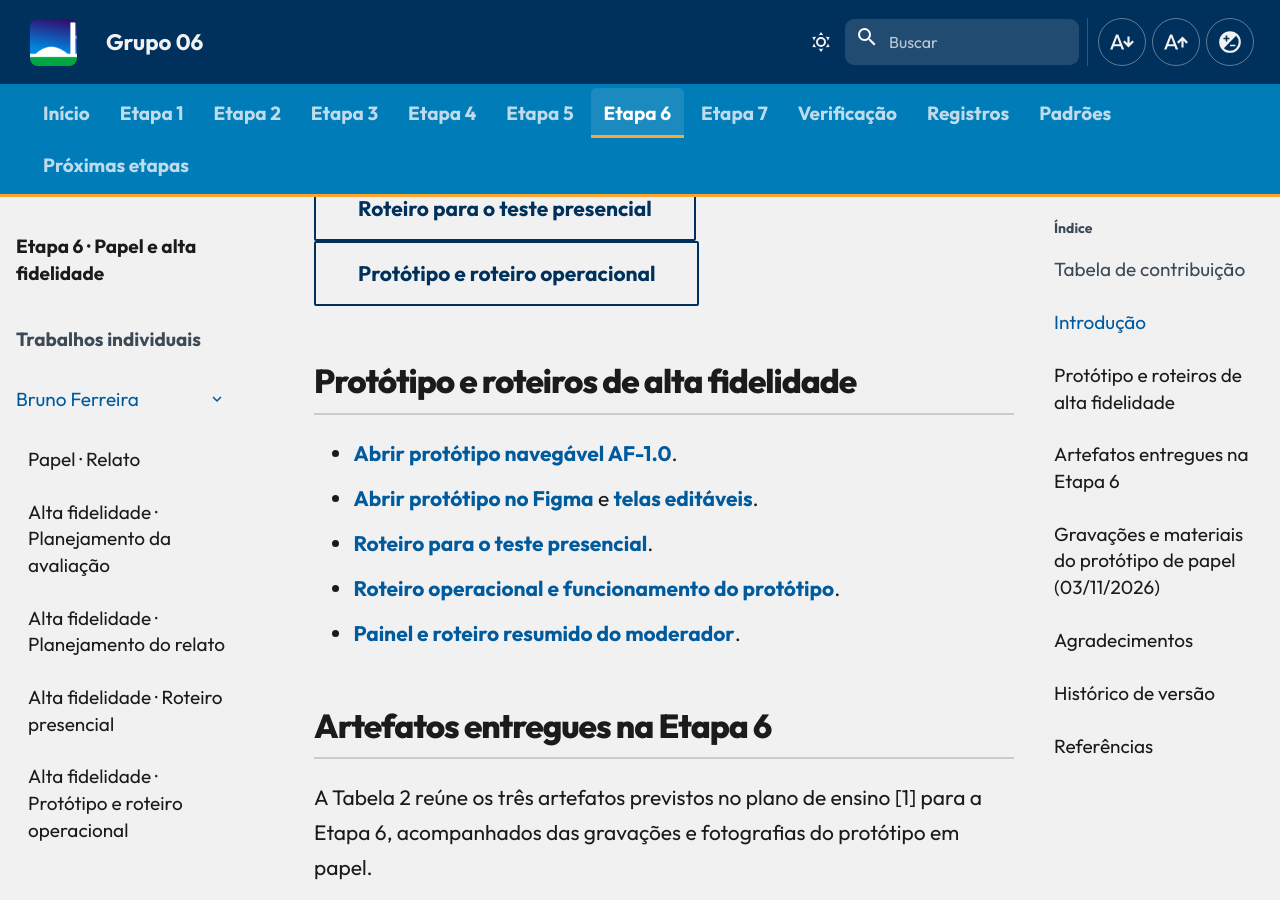
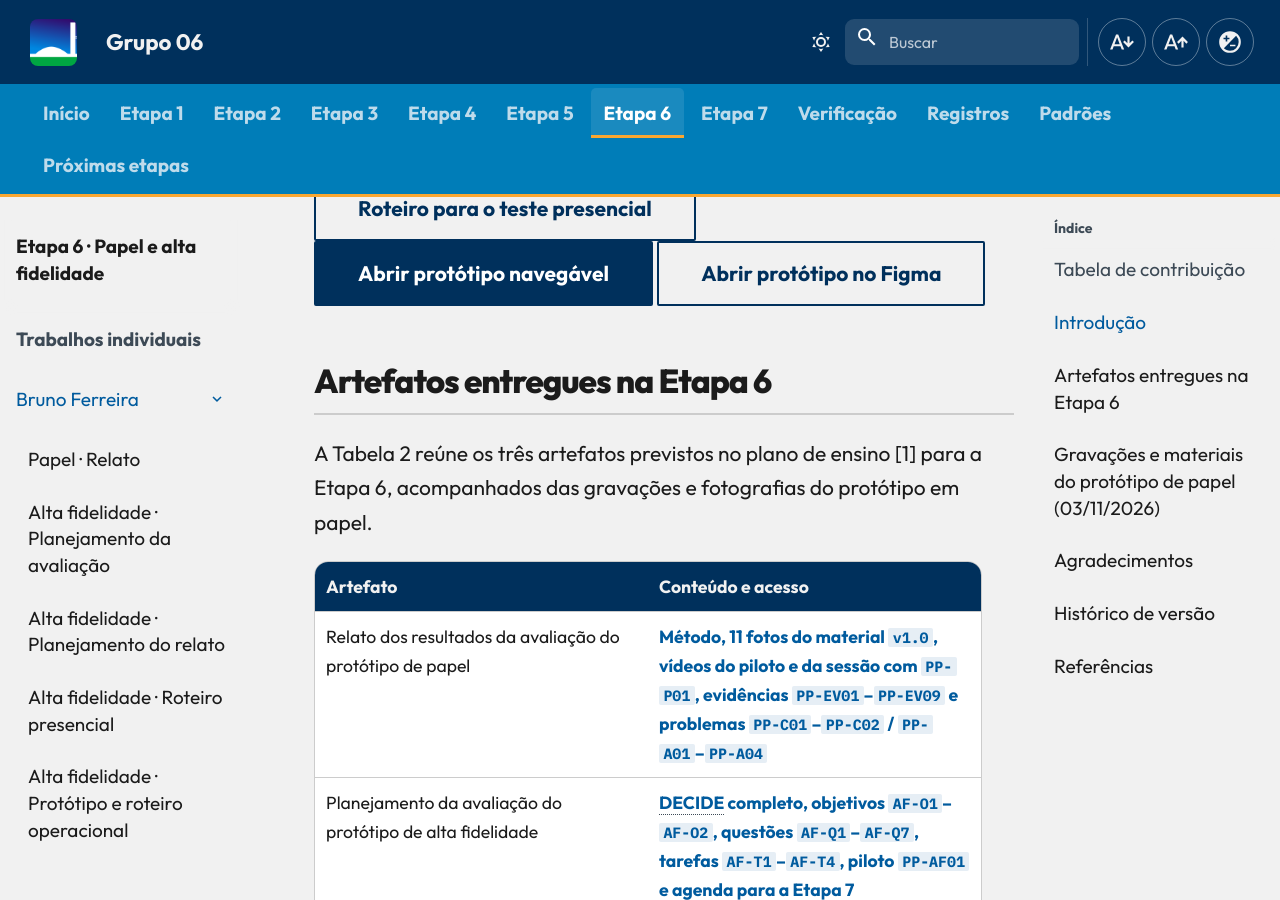
Before and after one commit to Interacao-Humano-Computador/2026.2-Grupo06, an MkDocs documentation site: the page built from docs/entrega-6/individual/bruno/index.md, in a window 1280 px wide and 900 px high, scrolled down 1751 px. Built offline with MkDocs 1.6.1 and Material for MkDocs 9.7.7, drawn with Linux system fonts in a browser that asks for light colours; comment, search, counter and statistics services are not loaded; some of the changed text lies outside the part shown.

Commit message:
docs: atualiza links

```diff
--- a/docs/entrega-6/individual/bruno/index.md
+++ b/docs/entrega-6/individual/bruno/index.md
@@ -25,17 +25,10 @@ Recorte individual de **sugestão e acompanhamento de complementos de ideias leg
 [Planejamento da avaliação de alta fidelidade](planejamento-avaliacao-alta-fidelidade.md){ .md-button }
 [Planejamento do relato de alta fidelidade](planejamento-relato-alta-fidelidade.md){ .md-button }
 [Roteiro para o teste presencial](roteiro-teste-presencial.md){ .md-button }
-[Protótipo e roteiro operacional](roteiro-teste-alta-fidelidade.md){ .md-button }
+[Abrir protótipo navegável](../../../prototipos/bruno/alta-fidelidade/index.html){ .md-button .md-button--primary }
+[Abrir protótipo no Figma](https://www.figma.com/proto/LAUZecEX9cr4fXp9ddwuhg?node-id=5-2263&starting-point-node-id=5%3A2263){ .md-button }
 
 </div>
-
-## Protótipo e roteiros de alta fidelidade
-
-- [Abrir protótipo navegável AF-1.0](../../../prototipos/bruno/alta-fidelidade/index.html).
-- [Abrir protótipo no Figma](https://www.figma.com/proto/LAUZecEX9cr4fXp9ddwuhg?node-id=5-2263&starting-point-node-id=5%3A2263) e [telas editáveis](https://www.figma.com/design/LAUZecEX9cr4fXp9ddwuhg?node-id=5-2263).
-- [Roteiro para o teste presencial](roteiro-teste-presencial.md).
-- [Roteiro operacional e funcionamento do protótipo](roteiro-teste-alta-fidelidade.md).
-- [Painel e roteiro resumido do moderador](../../../prototipos/bruno/alta-fidelidade/moderador.html).
 
 ## Artefatos entregues na Etapa 6
 
```
Also changed, not shown: other parts of docs/entrega-6/individual/bruno/index.md (+1 -0 lines).
